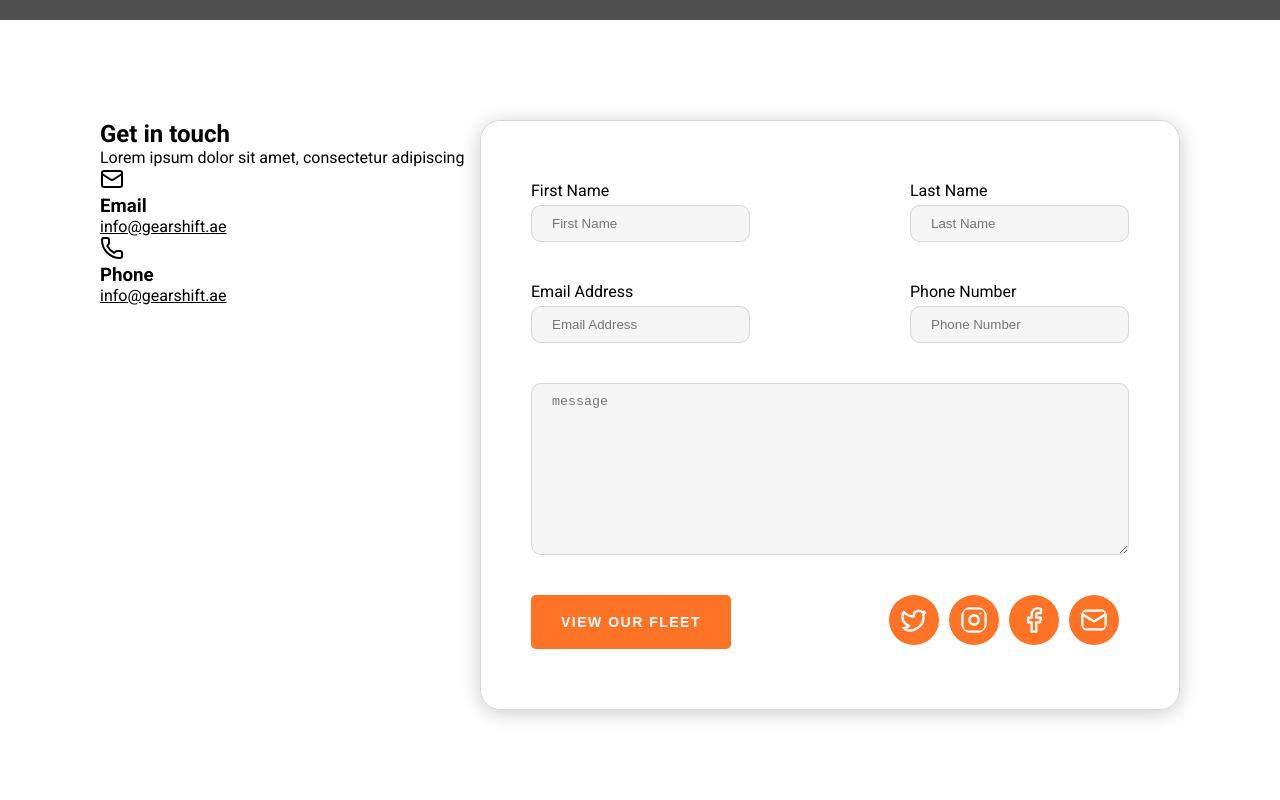
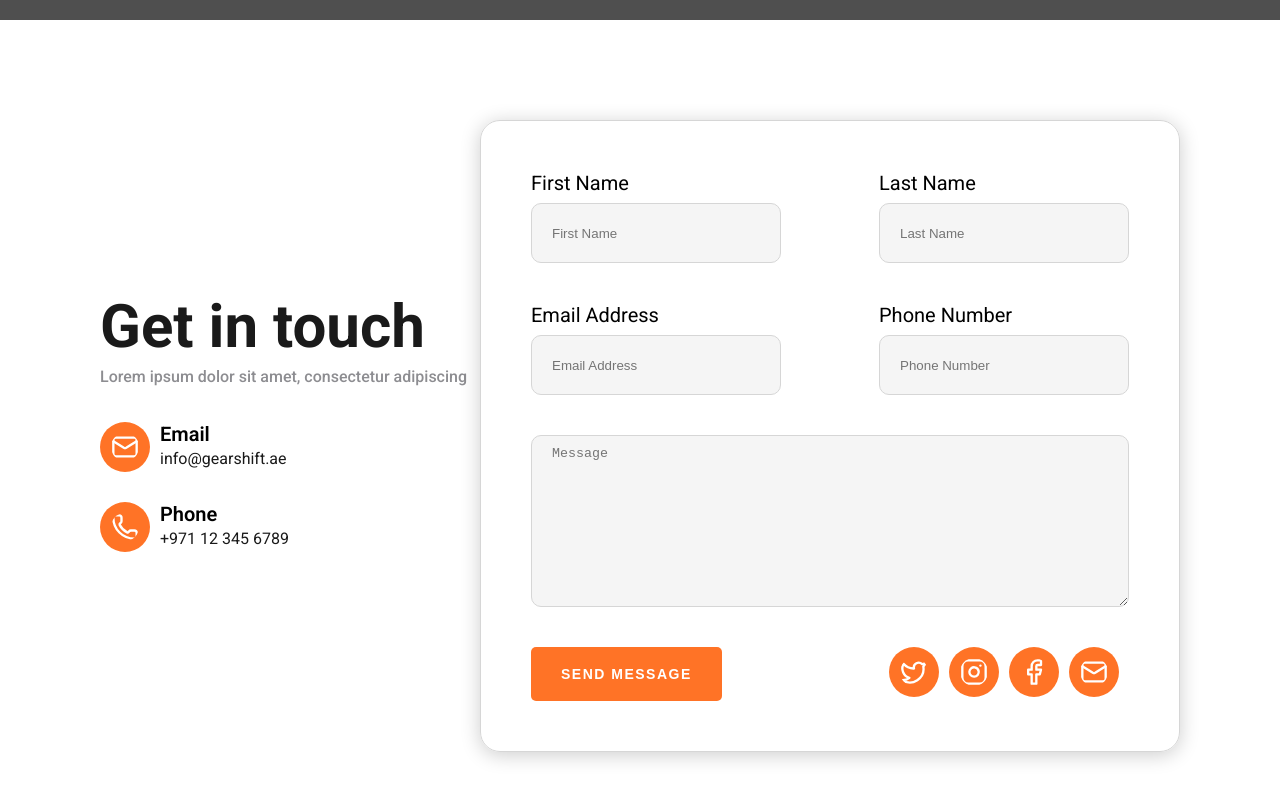
Before and after one commit to iamperii/gearshift-rentacar, a React (Vite) app in the folder frontend/: page /contact in a window 1280 px wide. Shown: the part 780-1580 px from the top of the page. Built offline with nearby package versions, Linux system fonts and the light colour scheme; sample sign-in values are in the browser's storage; grey boxes are pictures that could not be loaded.

Commit message:
Contact page done.

```diff
--- a/frontend/src/pages/Contact/Contact.jsx
+++ b/frontend/src/pages/Contact/Contact.jsx
@@ -5,10 +5,14 @@ const Contact = () => {
 		<>
 			<section className={style.contact}>
 				<div className={style['left-section']}>
+					<div>
 						<h1>Get in touch</h1>
 						<p>Lorem ipsum dolor sit amet, consectetur adipiscing</p>
+					</div>
+
+					<div className={style['info-container']}>
 						<div className={style.info}>
-						<Mail />
+							<Mail className={style.icon} size={50} color="white" />
 							<div>
 								<h3>Email </h3>
 								<a href="mailto:info@gearshift.ae">info@gearshift.ae</a>
@@ -16,10 +20,11 @@ const Contact = () => {
 						</div>
 
 						<div className={style.info}>
-						<Phone />
+							<Phone className={style.icon} size={50} color="white" />
 							<div>
 								<h3>Phone </h3>
-							<a href="tel:+971 12 345 6789">info@gearshift.ae</a>
+								<a href="tel:+971 12 345 6789">+971 12 345 6789</a>
+							</div>
 						</div>
 					</div>
 				</div>
@@ -49,10 +54,10 @@ const Contact = () => {
 						rows={10}
 						name="message"
 						id="message"
-						placeholder="message"
+						placeholder="Message"
 					></textarea>
 					<div className={style['form-submit']}>
-						<button>View Our Fleet</button>
+						<button>Send message</button>
 						<nav className={style.socials}>
 							<Twitter size={50} className={style.icon} color="white" />
 							<Instagram size={50} className={style.icon} color="white" />
--- a/frontend/src/pages/Contact/contact.module.scss
+++ b/frontend/src/pages/Contact/contact.module.scss
@@ -9,7 +9,7 @@
 	border: 1px solid #d6d6d6;
 	width: 700px;
 	border-radius: 20px;
-	padding: 60px 50px;
+	padding: 50px 50px;
 	display: flex;
 	flex-direction: column;
 	gap: 40px;
@@ -18,19 +18,26 @@
 		display: flex;
 		width: 100%;
 		justify-content: space-between;
+		font-size: 20px;
 		div {
 			display: flex;
 			flex-direction: column;
-			gap: 5px;
+			gap: 8px;
+		}
+		input {
+			width: 250px;
+			height: 60px;
 		}
 	}
 	input,
 	textarea {
+		width: 100%;
 		padding: 10px 20px;
 		border-radius: 10px;
 		background-color: whitesmoke;
 		outline: none;
 		border: 1px solid #d6d6d6;
+
 		&:focus {
 			outline: 3px double $vibrant-tangerine;
 		}
@@ -54,3 +61,31 @@
 		cursor: pointer;
 	}
 }
+.left-section {
+	align-self: center;
+	display: flex;
+	flex-direction: column;
+	gap: 30px;
+	h1 {
+		color: #1a1a1a;
+		font-size: 60px;
+	}
+	p {
+		color: #8d8d91;
+		font-weight: 500;
+		line-height: 30px;
+	}
+}
+.info {
+	margin-bottom: 30px;
+	display: flex;
+	h3{
+		font-size: 20px;
+    font-weight: 600;
+	}
+	a {
+		text-decoration: none;
+		color: #1a1a1a;
+		line-height: 26px;
+	}
+}
```
Lines whose indentation alone changed are shown as unchanged.
